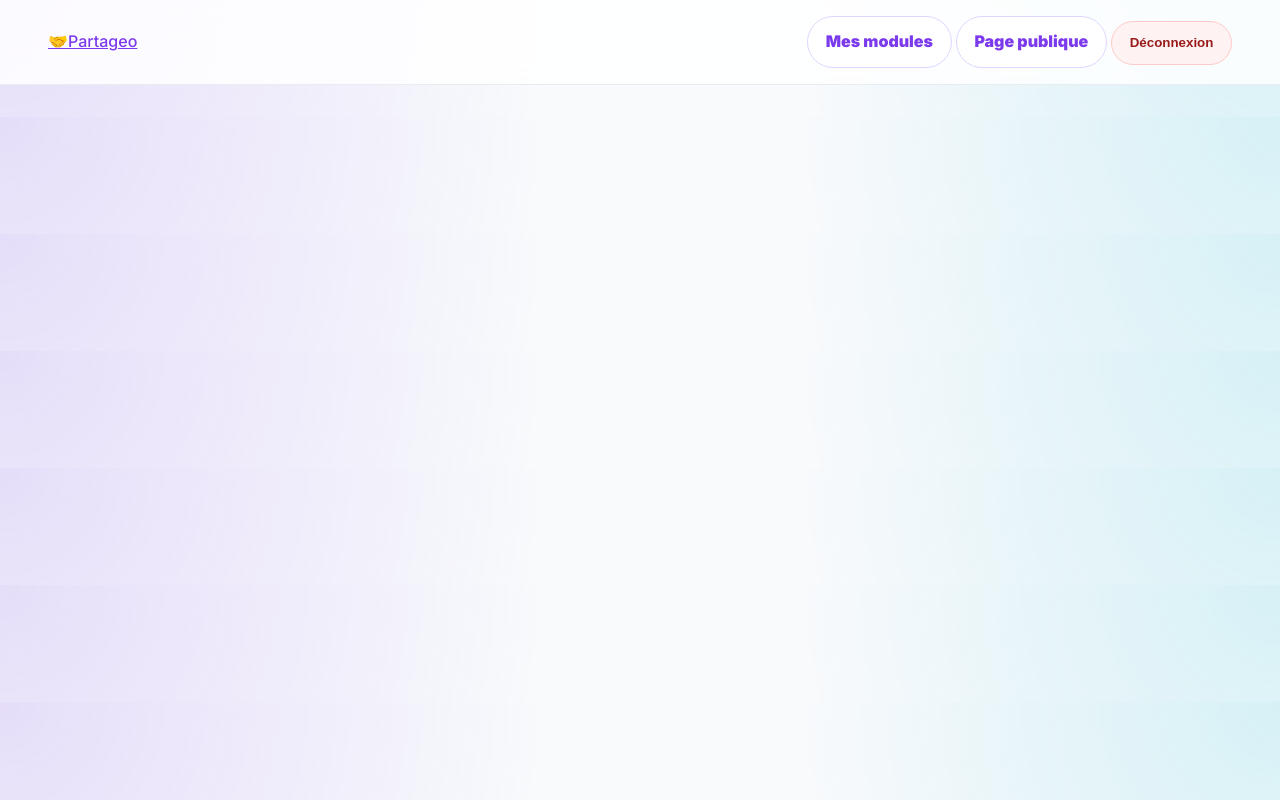
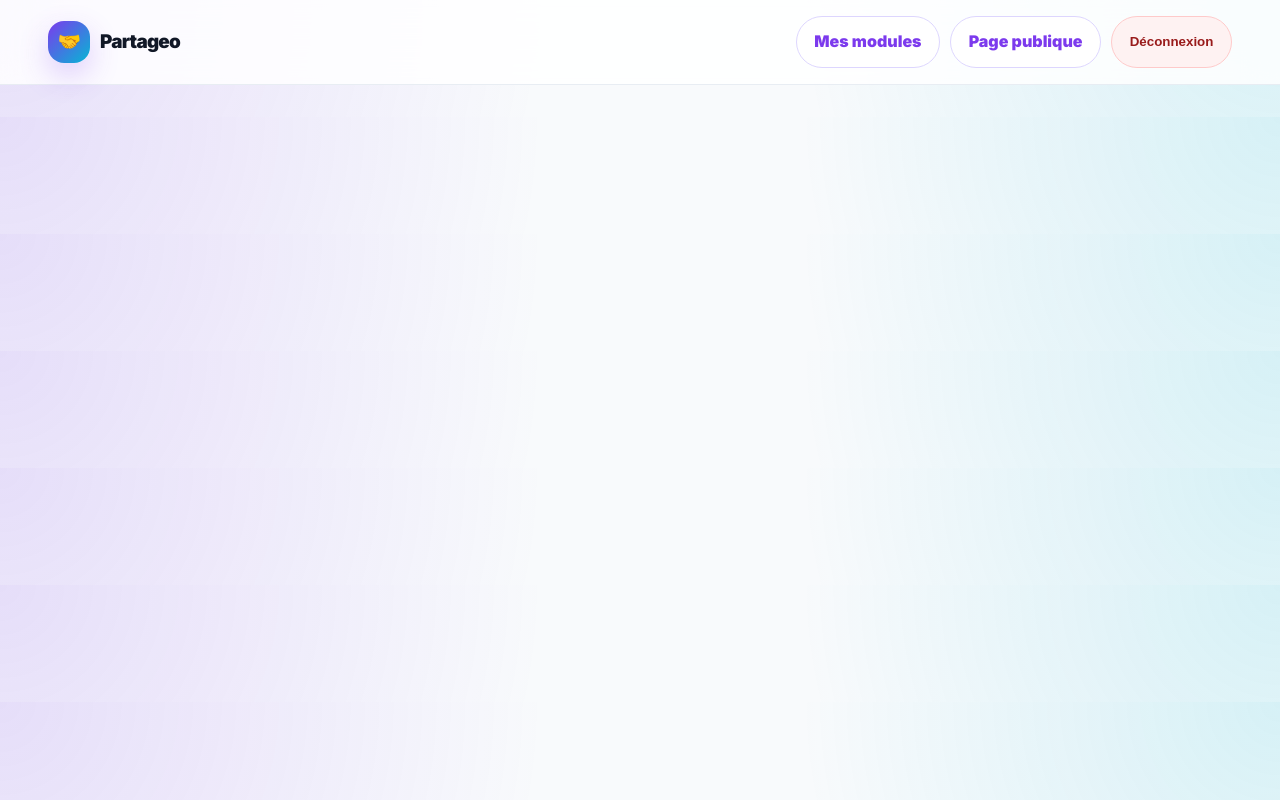
Before and after one commit to chriskito30-a11y/Partageo, a plain HTML site: page admin.html in a window 1280 px wide. Drawn offline with Linux system fonts and the light colour scheme; no server answers.

Commit message:
Add files via upload

```diff
--- a/assets/css/app.css
+++ b/assets/css/app.css
@@ -80,3 +80,39 @@ button,.ghost {
 th { background:#f8fafc;color:#4c1d95; }
 .pill { background:#eef2ff;color:#4c1d95; }
 @media(max-width:760px){.topbar{padding:1rem}.shell{width:min(100% - 20px,1120px)}}
+
+
+/* Suite Modulys navigation */
+.module-suite-topbar {
+  min-height: 72px;
+}
+.module-suite-brand {
+  display:inline-flex;
+  align-items:center;
+  gap:10px;
+  color:#111827;
+  text-decoration:none;
+  font-weight:950;
+  letter-spacing:-.04em;
+  font-size:1.18rem;
+}
+.module-suite-mark {
+  display:inline-grid;
+  place-items:center;
+  width:42px;
+  height:42px;
+  border-radius:16px;
+  background:linear-gradient(135deg,#7c3aed,#06b6d4);
+  color:#fff;
+  box-shadow:0 12px 30px rgba(124,58,237,.24);
+}
+.module-suite-actions {
+  display:flex;
+  flex-wrap:wrap;
+  justify-content:flex-end;
+  gap:10px;
+}
+@media(max-width:760px){
+  .module-suite-actions{display:grid;width:100%;}
+  .module-suite-brand{width:100%;}
+}
```
